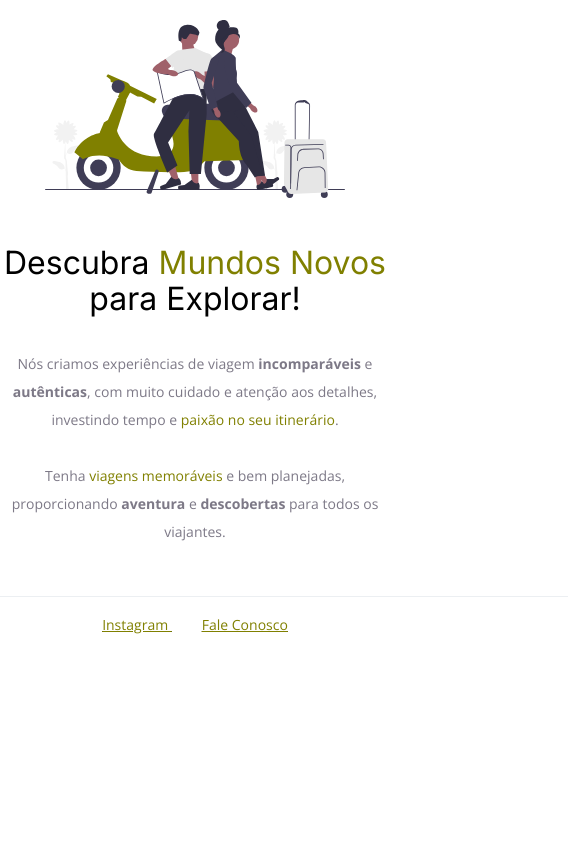
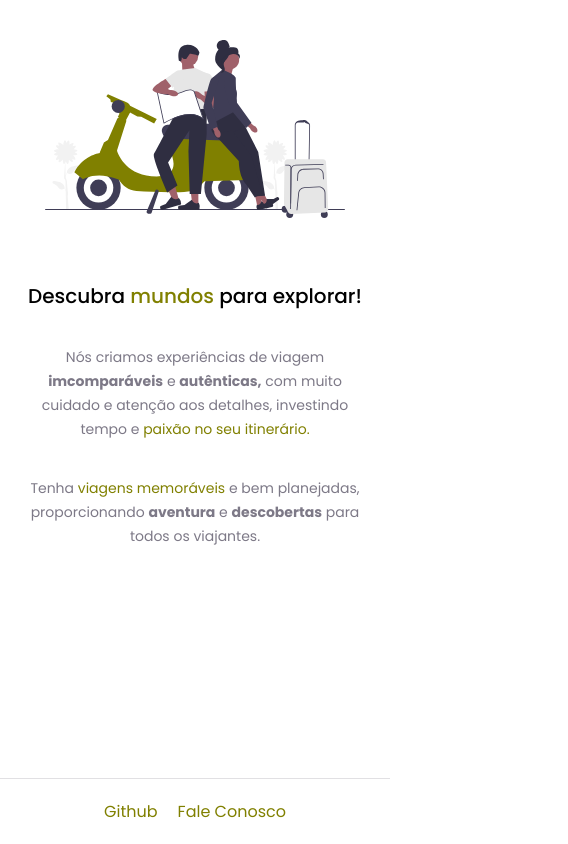
Before and after one commit to TheFirstProtagonist/DreamScapeTravels, a plain HTML site: page index.html in a window 390 px wide. Shown: the whole page, 568 px wide, since content can reach past the window. Drawn offline with nearby package versions, Linux system fonts and the light colour scheme.

Commit message:
great updated

```diff
--- /dev/null
+++ b/css/style.css
@@ -0,0 +1,161 @@
+* {
+  margin: 0;
+  padding: 0;
+  box-sizing: border-box;
+  text-decoration: none;
+}
+
+:root {
+  font-size: 62.5%;
+  --font-family: 'Poppins', sans-serif;
+  --span-color: #808000;
+  --text-color: #7D7987;
+}
+
+body {
+  width: 100%;
+  font-family: var(--font-family);
+  font-size: 1.6rem;
+  color: var(--text-color);
+  text-align: center;
+}
+
+#main {
+  width: 592px;
+  margin: 0 auto 72px;
+}
+
+.img img {
+  width: 50rem;
+  margin-top: 3rem;
+  margin-bottom: 6rem;
+}
+
+
+.content h1 {
+  font-style: normal;
+  font-weight: 400;
+  font-size: 4.9rem;
+  line-height: 114%;
+  margin-bottom: 3.2rem;
+  color: #000000;
+}
+
+.content h1 .special-span {
+  color: var(--span-color);
+}
+
+.content p {
+  font-size: 1.4rem;
+  line-height: 1.7;
+}
+
+.content p .special-span {
+  color: var(--span-color);
+}
+
+#footer {
+  border-top: #7d79873b 1px solid;;
+  width: 59.2rem;
+  margin: auto;
+  text-align: center;
+  padding-top: 2rem;
+  padding-bottom: 2rem;
+}
+
+#footer .footer-content {
+  display: flex;
+  justify-content: center;
+  align-items: center;
+  gap: 2rem;
+}
+
+#footer .footer-content .special-span {
+  color: var(--span-color);
+}
+
+.airplace-fixed {
+  position: fixed;
+  bottom: 0;
+  right: 0;
+  z-index: -1;
+  width: 150px;
+}
+
+.airplace-fixed img {
+  width: 150px;
+}
+
+/* media query 768px */
+@media screen and (max-width: 768px) {
+  body {
+      width: 100%;
+      height: 100%;
+      overflow: hidden;
+  }
+
+  #main {
+      width: 100%;
+      text-align: center;
+      overflow: hidden;
+      padding: 1rem;
+  }
+
+  .img img {
+      width: 30rem;
+      margin-top: 3rem;
+      margin-bottom: 6rem;
+  }
+
+  .content h1 {
+      font-weight: 500;
+      font-size: 2rem;
+      color: #000000;
+      margin-bottom: 2rem;
+  }
+
+  .content h1 .special-span {
+      color: var(--span-color);
+  }
+
+  .compressed-p {
+      display: inline-block;
+      padding: 0.9rem;
+      margin: 0.9rem 0;
+      border-radius: 4px;
+  }
+
+
+  .content p {
+      font-size: 1.4rem;
+      line-height: 1.7;
+  }
+
+  .content p .special-span {
+      color: var(--span-color);
+  }
+
+  #footer {
+      border-top: #7d79873b 1px solid;;
+      width: 100%;
+      text-align: center;
+      position: fixed;
+      bottom: 0rem;
+      padding-top: 2rem;
+  }
+
+  #footer .footer-content {
+      display: flex;
+      justify-content: center;
+      align-items: center;
+      gap: 2rem;
+  }
+
+  #footer .footer-content .special-span {
+      color: var(--span-color);
+  }
+
+  .airplace-fixed {
+      display: none;
+  }
+}
--- a/index.html
+++ b/index.html
@@ -1,66 +1,43 @@
 <!DOCTYPE html>
 <html lang="pt-br">
 <head>
+    <meta charset="UTF-8">
     <link rel="preconnect" href="https://fonts.googleapis.com">
     <link rel="preconnect" href="https://fonts.gstatic.com" crossorigin>
-
-    <meta charset="UTF-8" />
-    <meta name="viewport" content="width=device-width, initial-scale=1.0" />
-    <link rel="icon" href="./images/undraw_aircraft_re_m05i.svg" />
-
+    <meta name="viewport" content="width=device-width, initial-scale=1.0">
+    <link rel="stylesheet" href="./css/style.css">
+    <link href="https://fonts.googleapis.com/css2?family=Poppins:wght@100;200;300;400;500;600;700;800;900&display=swap" rel="stylesheet">
+    <link rel="shortcut icon" href="./img/undraw_aircraft_re_m05i.svg" type="image/x-icon">
     <title>DreamScape Travels</title>
-
-    <link href="https://fonts.googleapis.com/css2?family=Inter:wght@400;700&family=Open+Sans:wght@400;700&display=swap" rel="stylesheet">
-
-    <link rel="stylesheet" href="style.css">
 </head>
-
 <body>
-    <div id="hero">
-
-      <!-- ilustração principal -->
-      <img src="./images/undraw_traveling_yhxq.svg" alt="Ilustração de uma pessoa em uma sala com móveis customizados" />
-
-      <!-- texto  -->
-      <div id="header text">
-        <h1>
-          Descubra <span class="destaque">Mundos Novos</span> para Explorar!
-        </h1>
-
-        <p class="texto">
-          Nós criamos experiências de viagem <strong>incomparáveis</strong> e
-          <strong>autênticas</strong>, com muito cuidado e atenção aos detalhes,
-          investindo tempo e <span class="destaque">paixão no seu itinerário</span>.
-        <br/>
-        <br/>
-          Tenha <span class="destaque">viagens memoráveis</span> e bem planejadas, proporcionando
-          <strong>aventura</strong> e <strong>descobertas</strong> para todos os viajantes.
+    <!-- main content -->
+    <main id="main">
+        <!-- image -->
+        <div class="img">
+            <img src="./img/undraw_traveling_yhxq.svg" alt="uma mulher e um homem sentados no banco da moto com um mapa na mão">
+        </div>
+        <!-- section -->
+        <section class="content">
+            <h1>Descubra <span class="special-span">mundos</span> para explorar!</h1>
+            <p class="compressed-p">
+                Nós criamos experiências de viagem <strong>imcomparáveis</strong> e <strong>autênticas,</strong> com muito cuidado e atenção aos detalhes, investindo tempo e <span class="special-span">paixão no seu itinerário.</span>
             </p>
-      </div>
-    </div>
-
-
-    <!-- contatos -->
-    <footer>
-      <div id="footer">
-        <div id="line"></div>
-        <p></p>
-          <a href="https://github.com/TheFirstProtagonist" target="_blank" class="destaque">
-            Instagram
-          </a>
-
-
-          <a href="mailto:rafaelnascimento95@hotmail.com" class="destaque">
-            Fale Conosco
-          </a>
+            <br>
+            <p class="compressed-p">
+                Tenha <span class="special-span">viagens memoráveis</span> e bem planejadas, proporcionando <strong>aventura</strong> e <strong>descobertas</strong> para todos os viajantes.
             </p>
+        </section>
+    </main>
+    <!-- footer -->
+    <footer id="footer">
+        <div class="footer-content">
+            <a class="special-span" href="https://github.com/TheFirstProtagonist" target="_blank">Github</a>
+            <a class="special-span" href="mailto:rafaelnascimento95@hotmail.com">Fale Conosco</a>
         </div>
     </footer>
-
-    <!-- elemento decorativo-->
-    <img
-      id="balls-decoration"
-      src="./images/undraw_aircraft_re_m05i.svg"
-      alt="Ícone de um avião no canto direito da tela" />
+    <div class="airplace-fixed">
+        <img src="./img/undraw_aircraft_re_m05i.svg" alt="Foto da frente de um avião">
+    </div>
 </body>
 </html>
--- a/style.css
+++ /dev/null
@@ -1,100 +0,0 @@
-h1 {
-  font-family: 'Inter', sans-serif;
-  font-style: normal;
-  font-weight: 400;
-  font-size: 49px;
-  line-height: 114%;
-  margin-bottom: 32px;
-}
-
-h1 {
-  color: #000000;
-}
-
-body {
-  width: 100%;
-  font-family: 'Open Sans', sans-serif;
-  text-align: center;
-  margin: 0;
-}
-
-#hero {
-  width: 592px;
-  margin: 0 auto 72px;
-}
-
-#hero img {
-  margin-top: 20px;
-  margin-bottom: 50px;
-  width: 400px;
-}
-
-
-.destaque {
-  color: #808000;
-}
-
-.texto {
-  color: #7D7987;
-  font-style: normal;
-  font-weight: 400;
-  font-size: 14px;
-  line-height: 200%;
-}
-
-#footer #line {
-  width: 568px;
-  height: 0px;
-  border-top: 1px solid #ECEFF2;
-  margin-bottom: 0 auto 8px;
-}
-
-#footer {
-  width: 592px;
-  height: 28px;
-  margin: auto auto 33px;
-  text-align: center;
-  font-style: normal;
-  font-weight: 400;
-  font-size: 14px;
-  line-height: 200%;
-  text-decoration-line: underline;
-}
-
-
-#footer a {
-  margin: 0 15px 0;
-}
-
-#balls-decoration {
-  position: fixed;
-  bottom: 0;
-  right: 0;
-  z-index: -1;
-  width: 150px;
-}
-
-@media only screen and (max-width: 600px) {
-  #hero {
-    width: 100%;
-    margin-bottom: 50px;
-  }
-
-  h1 {
-    font-size: 32px;
-  }
-
-  #hero img {
-    width: 300px;
-    margin-bottom: 20px;
-  }
-
-  #footer {
-    width: 100%;
-    margin-bottom: 20px;
-  }
-
-  #balls-decoration {
-    display: none;
-  }
-}
```
Also changed, not shown: images/balls.svg (deleted), images/img1.jpg (deleted), img/undraw_aircraft_re_m05i.svg (renamed from images/undraw_aircraft_re_m05i.svg), img/undraw_traveling_yhxq.svg (renamed from images/undraw_traveling_yhxq.svg). Lines whose indentation alone changed are shown as unchanged.
